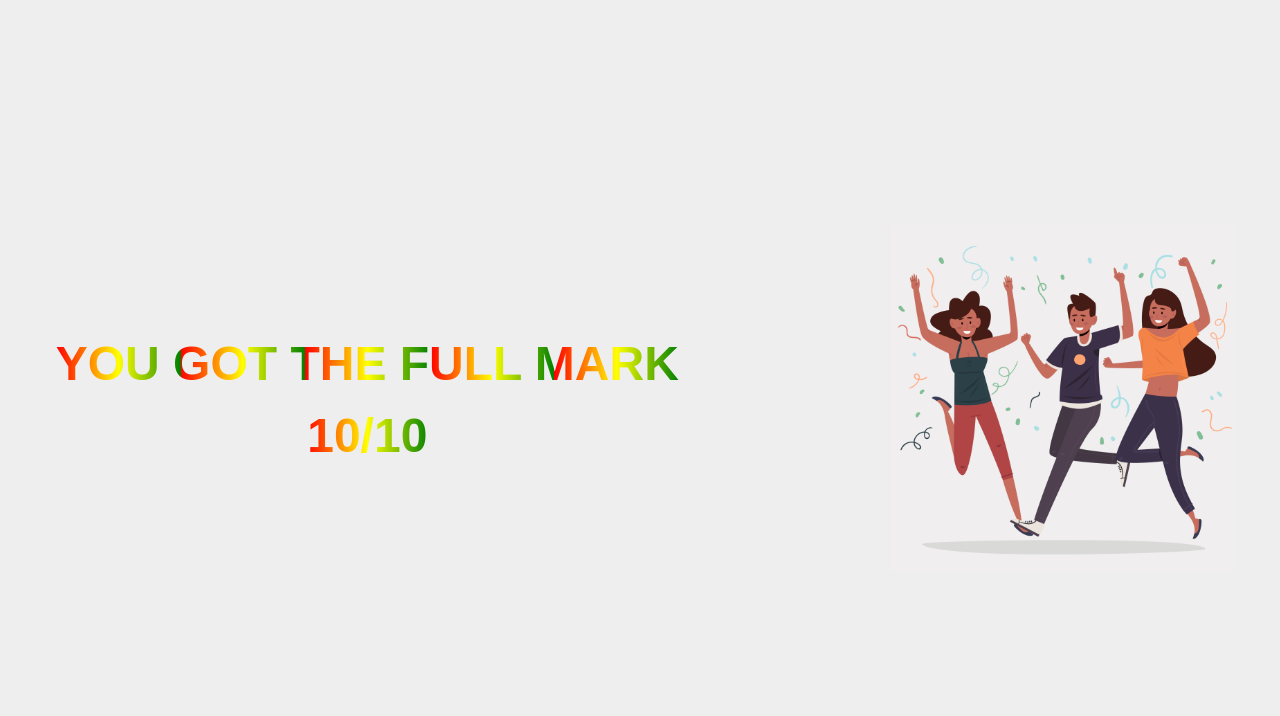
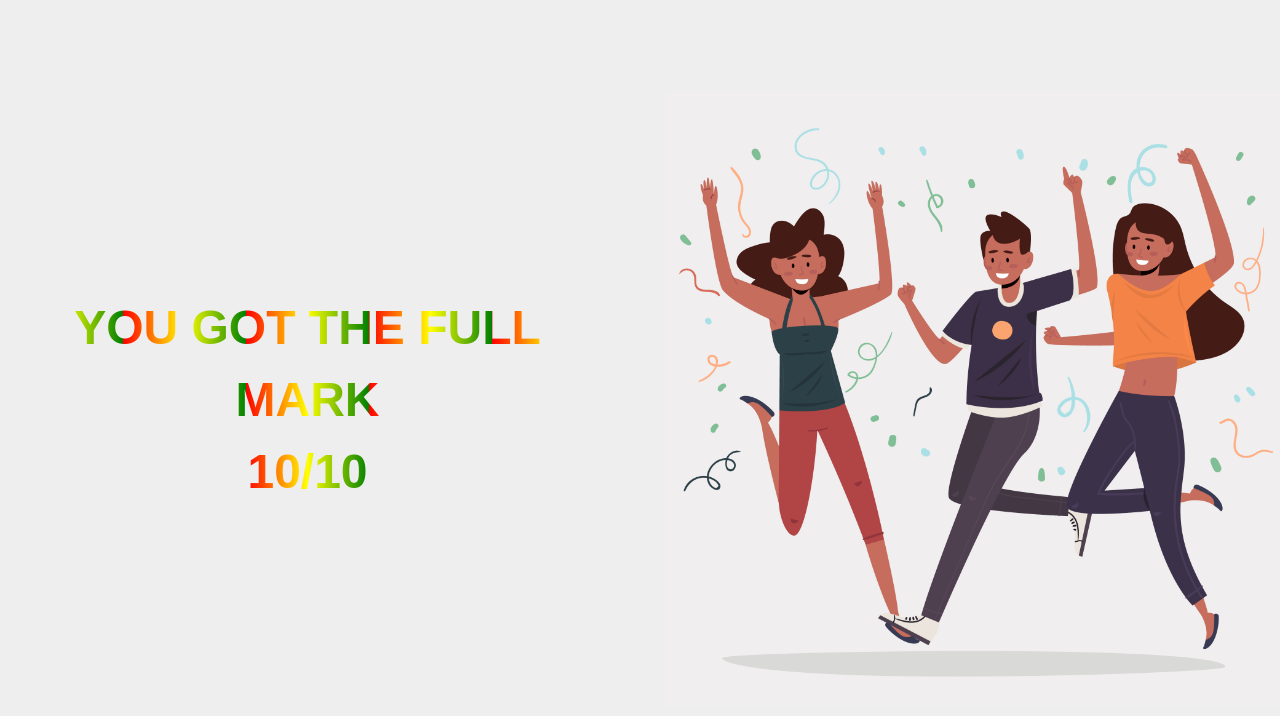
Before and after one commit to Khaledsherif2/Examination-system, a plain HTML site: page result.html in a window 1280 px wide. Drawn offline with Linux system fonts and the light colour scheme.

Commit message:
First Commit

```diff
--- a/css/style.css
+++ b/css/style.css
@@ -1,9 +1,3 @@
-/* Start Variables */
-/* :root {
-  --main-color: #10cab7;
-} */
-/* End Variables */
-/* Start Global Rules */
 * {
   -webkit-box-sizing: border-box;
   -moz-box-sizing: border-box;
@@ -263,21 +257,17 @@ body {
   }
 }
 
+/* ///////////////////////////////////////////////////////////// */
 
-/* /////////////////////////////////////////// */
-
-
-
-/* ///////////////////////////////////////////////////////////////// */
-
-
-
-/* ///////////////////////////////////////////////////////////// */
 .main-4 {
   display: flex;
   justify-content: space-around;
   align-items: center;
   height: 100vh;
+}
+
+.main-4 .left {
+  flex: 1;
 }
 
 .main-4 .left h3 {
@@ -286,7 +276,6 @@ body {
   text-align: center;
   font-weight: 700;
   font-family: 'Arial', sans-serif;
-  flex: 1;
   position: relative;
   margin: 0;
   -webkit-text-fill-color: transparent;
@@ -311,11 +300,10 @@ body {
 }
 
 .main-4 .right {
-  width: 30%;
+  flex: 1;
   margin-left: 50px;
 }
 
 .main-4 .right img {
-  margin-left: 50px;
-  width: 90%;
+  width: 100%;
 }
```
Also changed, not shown: css/exam.css (line endings or trailing spaces).
